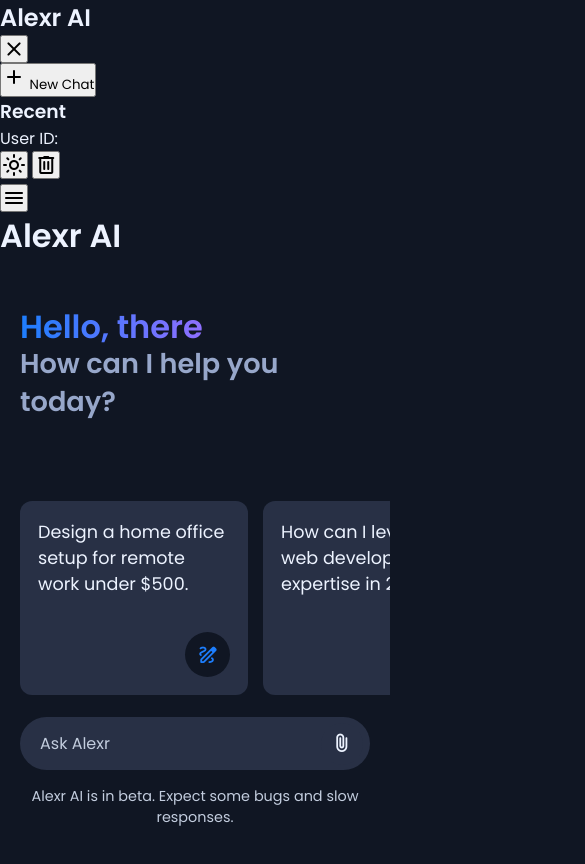
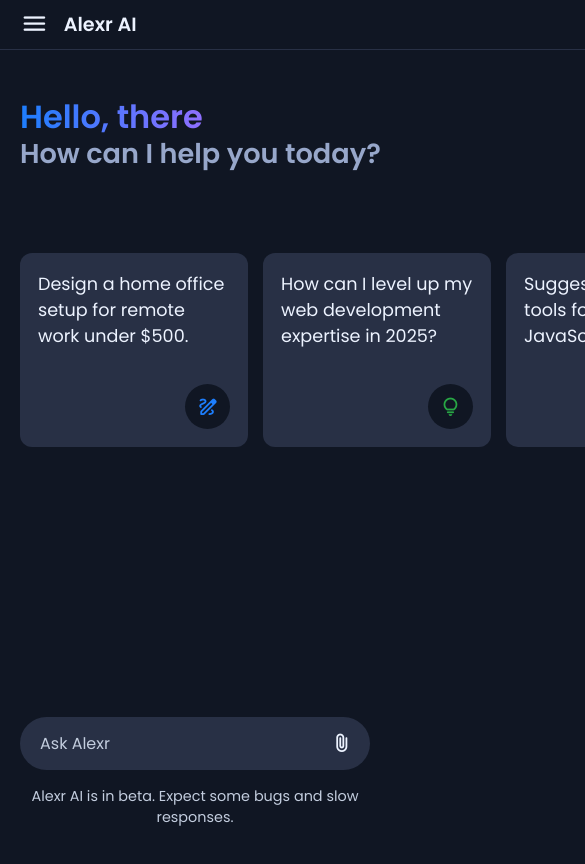
Before and after one commit to dskjfoisjfsjio/alexr-ai, a website with bundled scripts: page index.html in a window 390 px wide. Shown: the top 864 px of the page, 585 px wide, since content can reach past the window. Built offline with nearby package versions, Linux system fonts and the light colour scheme; no server answers.

Commit message:
Update styles.css

```diff
--- a/styles.css
+++ b/styles.css
@@ -1,11 +1,13 @@
 /* Import Google Font - Poppins */
 @import url("https://fonts.googleapis.com/css2?family=Poppins:wght@400;500;600&display=swap");
+
 * {
   margin: 0;
   padding: 0;
   box-sizing: border-box;
   font-family: "Poppins", sans-serif;
 }
+
 :root {
   --text-color: #edf3ff;
   --subheading-color: #97a7ca;
@@ -14,7 +16,9 @@
   --secondary-color: #283045;
   --secondary-hover-color: #333e58;
   --scrollbar-color: #626a7f;
+  --sidebar-width: 260px;
 }
+
 body.light-theme {
   --text-color: #090c13;
   --subheading-color: #7b8cae;
@@ -24,16 +28,157 @@
   --secondary-hover-color: #d2ddf2;
   --scrollbar-color: #a2aac2;
 }
+
 body {
   color: var(--text-color);
   background: var(--primary-color);
+  display: flex;
 }
+
+/* --- Sidebar Styles --- */
+.sidebar {
+    width: var(--sidebar-width);
+    background: var(--secondary-color);
+    height: 100vh;
+    display: flex;
+    flex-direction: column;
+    padding: 10px;
+    position: fixed;
+    left: 0;
+    top: 0;
+    transition: transform 0.3s ease-in-out;
+    z-index: 100;
+}
+
+.sidebar-header {
+    display: flex;
+    justify-content: space-between;
+    align-items: center;
+    padding: 10px;
+    border-bottom: 1px solid var(--secondary-hover-color);
+}
+
+.sidebar-title {
+    font-size: 1.5rem;
+    font-weight: 600;
+}
+
+#close-sidebar-btn {
+    display: none; /* Hidden on desktop */
+    background: none;
+    border: none;
+    color: var(--text-color);
+    cursor: pointer;
+}
+
+.new-chat-btn {
+    display: flex;
+    align-items: center;
+    justify-content: center;
+    gap: 10px;
+    background: var(--primary-color);
+    color: var(--text-color);
+    border: 1px solid var(--secondary-hover-color);
+    border-radius: 8px;
+    padding: 12px;
+    margin: 15px 5px;
+    font-size: 1rem;
+    cursor: pointer;
+    transition: background 0.2s;
+}
+
+.new-chat-btn:hover {
+    background: var(--secondary-hover-color);
+}
+
+.chat-history-container {
+    flex-grow: 1;
+    overflow-y: auto;
+    padding: 0 5px;
+    scrollbar-color: var(--scrollbar-color) transparent;
+}
+
+.chat-history-container h3 {
+    font-size: 0.9rem;
+    color: var(--subheading-color);
+    margin-bottom: 10px;
+    text-transform: uppercase;
+    padding: 0 5px;
+}
+
+.chat-history-list {
+    list-style: none;
+}
+
+.chat-history-list li {
+    padding: 12px 10px;
+    border-radius: 8px;
+    margin-bottom: 5px;
+    cursor: pointer;
+    white-space: nowrap;
+    overflow: hidden;
+    text-overflow: ellipsis;
+    transition: background 0.2s;
+}
+
+.chat-history-list li:hover {
+    background: var(--secondary-hover-color);
+}
+
+.chat-history-list li.active {
+    background: #1d7efd;
+    color: #fff;
+}
+
+.sidebar-footer {
+    display: flex;
+    align-items: center;
+    gap: 10px;
+    padding: 10px;
+    border-top: 1px solid var(--secondary-hover-color);
+}
+
+.sidebar-footer button {
+    background: none;
+    border: none;
+    color: var(--text-color);
+    font-size: 1.5rem;
+    cursor: pointer;
+    padding: 8px;
+    border-radius: 50%;
+    transition: background 0.2s;
+}
+
+.sidebar-footer button:hover {
+    background: var(--secondary-hover-color);
+}
+.user-id-container {
+    flex-grow: 1;
+    font-size: 0.75rem;
+    color: var(--subheading-color);
+    white-space: nowrap;
+    overflow: hidden;
+    text-overflow: ellipsis;
+}
+
+
+/* --- Main Content Styles --- */
+.main-content {
+    flex-grow: 1;
+    height: 100vh;
+    display: flex;
+    flex-direction: column;
+    margin-left: var(--sidebar-width);
+    transition: margin-left 0.3s ease-in-out;
+}
+
 .container {
   overflow-y: auto;
-  padding: 32px 0 60px;
-  height: calc(100vh - 127px);
+  padding: 32px 20px 60px;
+  height: 100%;
   scrollbar-color: var(--scrollbar-color) transparent;
 }
+
 .container :where(.app-header, .suggestions, .message, .prompt-wrapper) {
   position: relative;
   margin: 0 auto;
@@ -115,6 +260,7 @@
   display: flex;
   gap: 20px;
   flex-direction: column;
+  padding-bottom: 120px; /* Add padding to avoid overlap with prompt */
 }
 .chats-container .message {
   display: flex;
@@ -149,17 +295,22 @@
   margin: 9px auto;
 }
 .chats-container .user-message {
+  flex-direction: row-reverse; /* Changed to row-reverse for proper alignment */
+  align-items: flex-start; /* Align avatar and message bubble */
+}
+.chats-container .user-message .message-content {
+    display: flex;
     flex-direction: column;
     align-items: flex-end;
 }
 .chats-container .user-message .message-text {
   padding: 12px 16px;
-  max-width: 75%;
+  max-width: 100%; /* Changed to 100% of its container */
   background: var(--secondary-color);
   border-radius: 13px 13px 3px 13px;
 }
 .chats-container .user-message .img-attachment {
-  margin-top: -7px;
+  margin-top: 7px;
   width: 50%;
   border-radius: 13px 3px 13px 13px;
 }
@@ -168,15 +319,15 @@
   gap: 6px;
   align-items: center;
   padding: 10px;
-  margin-top: -7px;
+  margin-top: 7px;
   border-radius: 13px 3px 13px 13px;
   background: var(--secondary-color);
 }
 .chats-container .user-message .file-attachment span {
   color: #1d7efd;
 }
-.container .prompt-container {
-  position: fixed;
+.prompt-container {
+  position: absolute; /* Changed from fixed */
   width: 100%;
   left: 0;
   bottom: 0;
@@ -254,7 +405,6 @@
    background: #44445a;
 }
 
-
 .prompt-form .prompt-actions {
   gap: 5px;
   margin-right: 7px;
@@ -310,9 +460,52 @@
   color: var(--placeholder-color);
 }
 
+.mobile-header {
+    display: none;
+}
+
+
+/* --- Responsive Styles --- */
 @media (max-width: 768px) {
+    .sidebar {
+        transform: translateX(-100%);
+    }
+
+    .sidebar.open {
+        transform: translateX(0);
+    }
+
+    .main-content {
+        margin-left: 0;
+    }
+
+    .mobile-header {
+        display: flex;
+        align-items: center;
+        padding: 10px 20px;
+        background: var(--primary-color);
+        border-bottom: 1px solid var(--secondary-color);
+    }
+
+    .mobile-header button {
+        background: none;
+        border: none;
+        color: var(--text-color);
+        font-size: 1.8rem;
+    }
+
+    .mobile-chat-title {
+        font-size: 1.2rem;
+        margin-left: 15px;
+    }
+
+    #close-sidebar-btn {
+        display: block;
+    }
+
     .container {
         padding: 20px 0 100px;
+        height: calc(100vh - 60px); /* Adjust height for mobile header */
     }
     .app-header :is(.heading, .sub-heading) {
         font-size: 2rem;
@@ -331,8 +524,9 @@
         gap: 8px;
         height: 53px;
     }
-  .prompt-container button {
+    .prompt-wrapper button {
         width: 53px;
+        background: transparent; /* Remove background for footer buttons on mobile */
     }
     .prompt-form :is(.file-upload-wrapper, button, img) {
         height: 42px;
```
Lines whose indentation alone changed are shown as unchanged.
